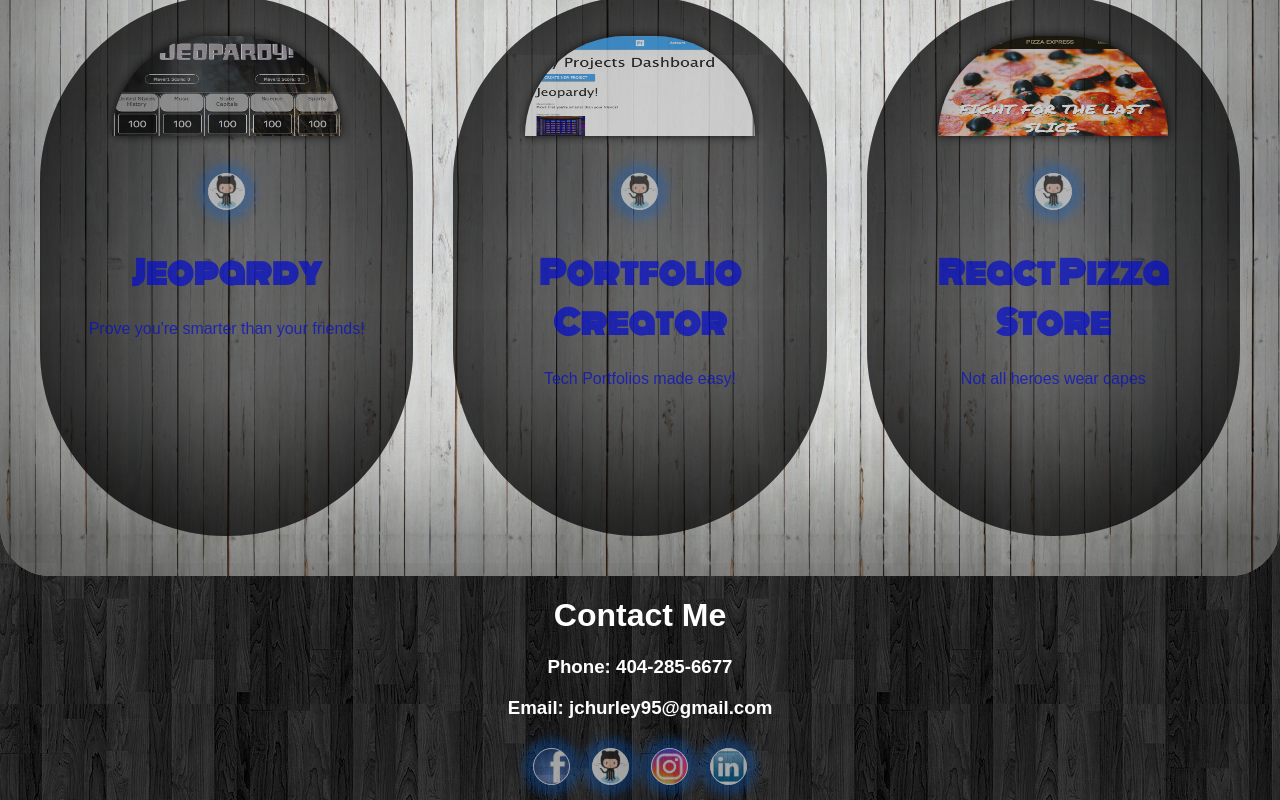
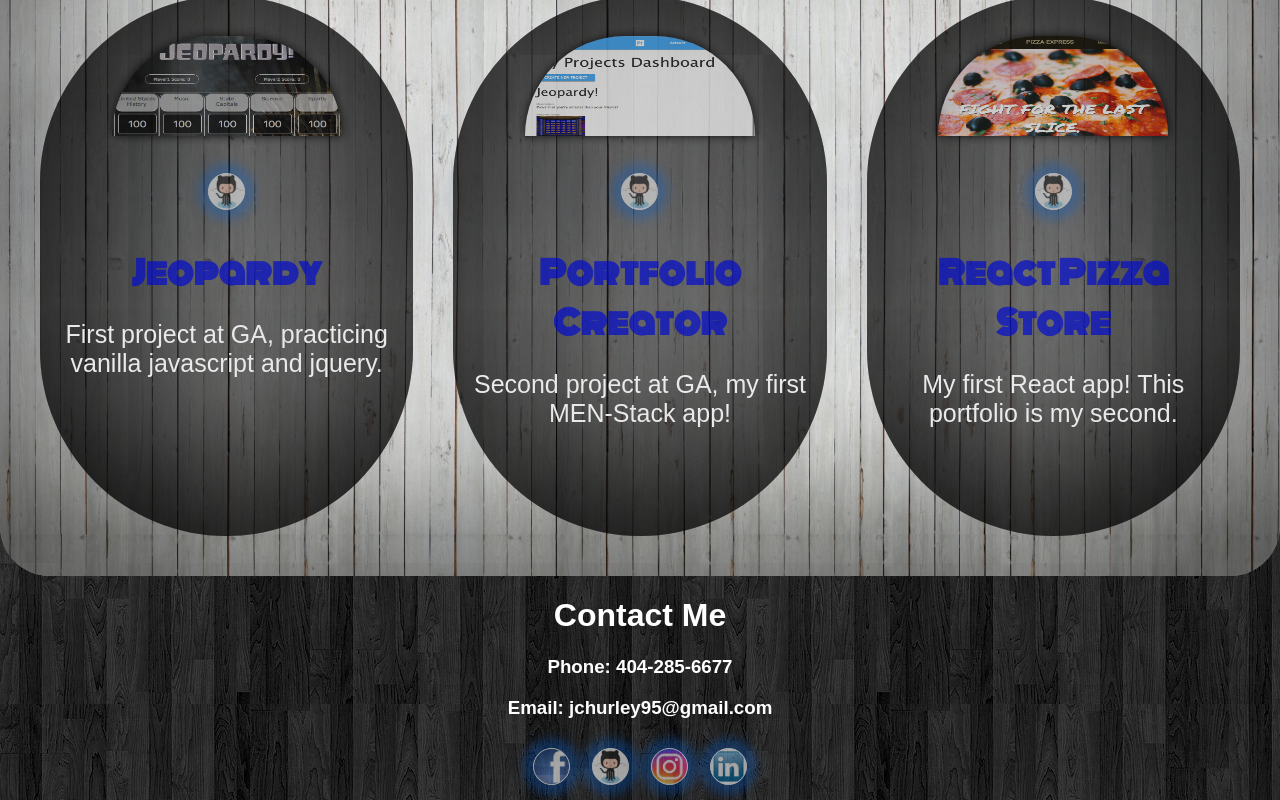
Before and after one commit to jchurley95/react-portfolio, a React (Create React App) app: page / in a window 1280 px wide. Shown: the part 1216-2016 px from the top of the page. Built offline with nearby package versions, Linux system fonts and the light colour scheme; a web font is replaced by a local one.

Commit message:
Updated project description info, color, and size

```diff
--- a/src/App.css
+++ b/src/App.css
@@ -192,6 +192,8 @@
 }
 .project-description {
   font-family: 'Asap Condensed', sans-serif;
+  font-size: 25px;
+  color: white;
 }
 /* End Project CSS */
 
--- a/src/projectData.js
+++ b/src/projectData.js
@@ -5,7 +5,7 @@ import pizza from './Images/pizza-app.png';
 export default [
         {
             name: 'Jeopardy',
-            description: "Prove you're smarter than your friends!",
+            description: "First project at GA, practicing vanilla javascript and jquery.",
             image: jeopardy,
             githublink: 'https://github.com/jchurley95/Jeopardy',
             deployedlink: 'http://jeoparty.bitballoon.com'
@@ -19,14 +19,14 @@ export default [
         // },
         {
             name: 'Portfolio Creator',
-            description: "Tech Portfolios made easy!",
+            description: "Second project at GA, my first MEN-Stack app!",
             image: portfolio,
             githublink: 'https://github.com/jchurley95/portfolio-creator',
             deployedlink: 'https://portfolio-creator.herokuapp.com/'
         },
         {
             name: 'React Pizza Store',
-            description: "Not all heroes wear capes",
+            description: "My first React app! This portfolio is my second.",
             image: pizza,
             githublink: 'https://github.com/jchurley95/react-pizza-app',
             deployedlink: 'https://jhurley-pizza.herokuapp.com/'
```
